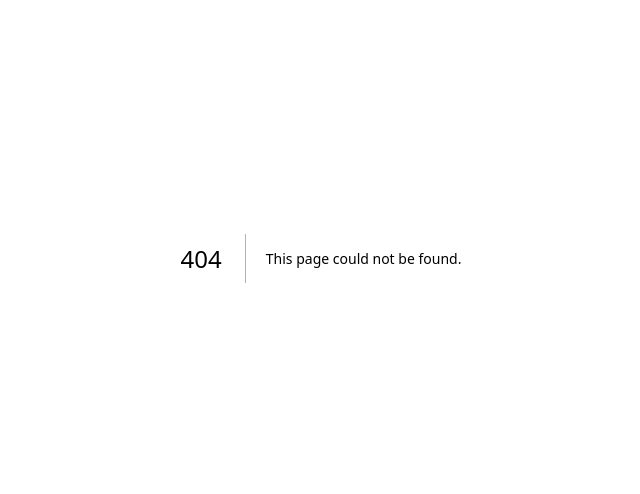
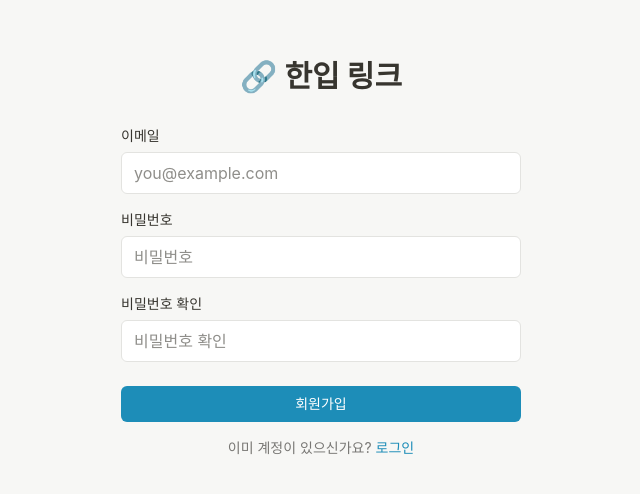
Before and after one commit to qdmsofttool-spec/onbite-link, a Next.js app: page /signup in a window 1280 px wide. Before the commit this address had no page. Shown: the part 142-636 px from the top of the page, without its empty margins (319-959 px from the left). Built offline with nearby package versions, Linux system fonts and the light colour scheme.

Commit message:
로그인 회원가입 페이지 UI구현

```diff
--- /dev/null
+++ b/app/(auth)/layout.tsx
@@ -0,0 +1,7 @@
+export default function AuthLayout({ children }: { children: React.ReactNode }) {
+  return (
+    <main className="flex flex-1 items-center justify-center px-4 py-10">
+      <div className="w-full max-w-[400px]">{children}</div>
+    </main>
+  );
+}
--- /dev/null
+++ b/app/(auth)/login/page.tsx
@@ -0,0 +1,31 @@
+import Link from "next/link";
+import FormField from "@/components/form/FormField";
+import TextInput from "@/components/form/TextInput";
+
+export default function LoginPage() {
+  return (
+    <div className="flex flex-col gap-8">
+      <h1 className="text-center text-[30px] font-bold leading-[1.2]">🔗 한입 링크</h1>
+      <div className="flex flex-col gap-4">
+        <FormField label="이메일" htmlFor="email">
+          <TextInput id="email" name="email" type="email" placeholder="you@example.com" autoComplete="email" />
+        </FormField>
+        <FormField label="비밀번호" htmlFor="password">
+          <TextInput id="password" name="password" type="password" placeholder="비밀번호" autoComplete="current-password" />
+        </FormField>
+        <button
+          type="button"
+          className="btn-accent mt-2 w-full rounded-md bg-[var(--accent)] px-4 py-2 text-sm font-medium text-white transition-colors duration-150"
+        >
+          로그인
+        </button>
+        <p className="text-center text-sm text-[var(--text-sub)]">
+          계정이 없으신가요?{" "}
+          <Link href="/signup" className="font-medium text-[var(--accent)] hover:underline">
+            회원가입
+          </Link>
+        </p>
+      </div>
+    </div>
+  );
+}
--- /dev/null
+++ b/app/(auth)/signup/page.tsx
@@ -0,0 +1,34 @@
+import Link from "next/link";
+import FormField from "@/components/form/FormField";
+import TextInput from "@/components/form/TextInput";
+
+export default function SignupPage() {
+  return (
+    <div className="flex flex-col gap-8">
+      <h1 className="text-center text-[30px] font-bold leading-[1.2]">🔗 한입 링크</h1>
+      <div className="flex flex-col gap-4">
+        <FormField label="이메일" htmlFor="email">
+          <TextInput id="email" name="email" type="email" placeholder="you@example.com" autoComplete="email" />
+        </FormField>
+        <FormField label="비밀번호" htmlFor="password">
+          <TextInput id="password" name="password" type="password" placeholder="비밀번호" autoComplete="new-password" />
+        </FormField>
+        <FormField label="비밀번호 확인" htmlFor="password-confirm">
+          <TextInput id="password-confirm" name="password-confirm" type="password" placeholder="비밀번호 확인" autoComplete="new-password" />
+        </FormField>
+        <button
+          type="button"
+          className="btn-accent mt-2 w-full rounded-md bg-[var(--accent)] px-4 py-2 text-sm font-medium text-white transition-colors duration-150"
+        >
+          회원가입
+        </button>
+        <p className="text-center text-sm text-[var(--text-sub)]">
+          이미 계정이 있으신가요?{" "}
+          <Link href="/login" className="font-medium text-[var(--accent)] hover:underline">
+            로그인
+          </Link>
+        </p>
+      </div>
+    </div>
+  );
+}
```
Also changed, not shown: 1 other file (tests, documents, lock files or other folders).
